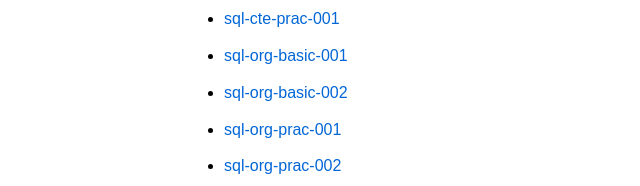
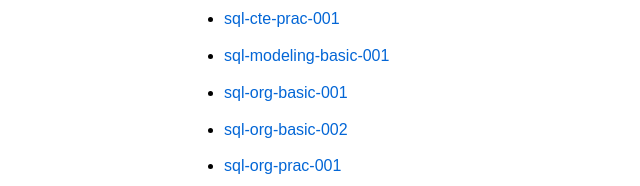
Before and after one commit to hiroaki-com/sql-quiz-book, a plain HTML site: page docs/index.html in a window 1280 px wide. Shown: the part 558-744 px from the top of the page, 76-716 px from the left. Drawn offline with Linux system fonts and the light colour scheme.

Commit message:
Update: index

```diff
--- a/docs/index.html
+++ b/docs/index.html
@@ -47,6 +47,7 @@
     <li><a href="./files/sql-bi-prac-002.html">sql-bi-prac-002</a></li>
     <li><a href="./files/sql-cte-basics-001.html">sql-cte-basics-001</a></li>
     <li><a href="./files/sql-cte-prac-001.html">sql-cte-prac-001</a></li>
+    <li><a href="./files/sql-modeling-basic-001.html">sql-modeling-basic-001</a></li>
     <li><a href="./files/sql-org-basic-001.html">sql-org-basic-001</a></li>
     <li><a href="./files/sql-org-basic-002.html">sql-org-basic-002</a></li>
     <li><a href="./files/sql-org-prac-001.html">sql-org-prac-001</a></li>
```
